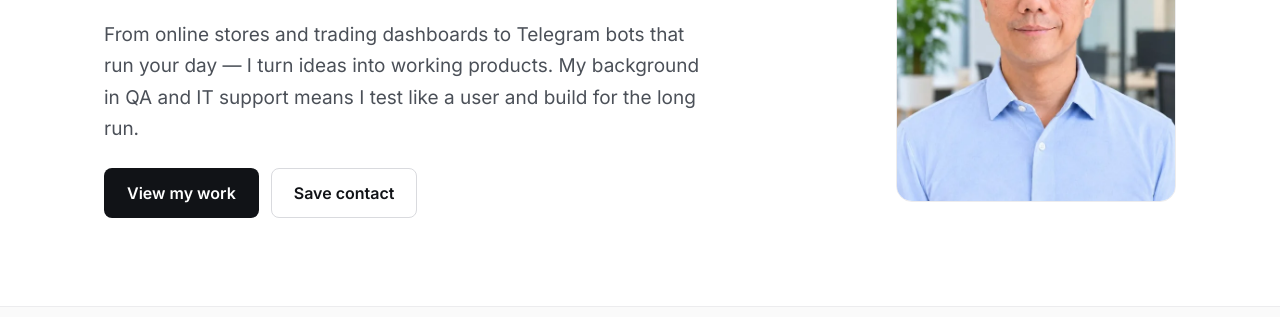
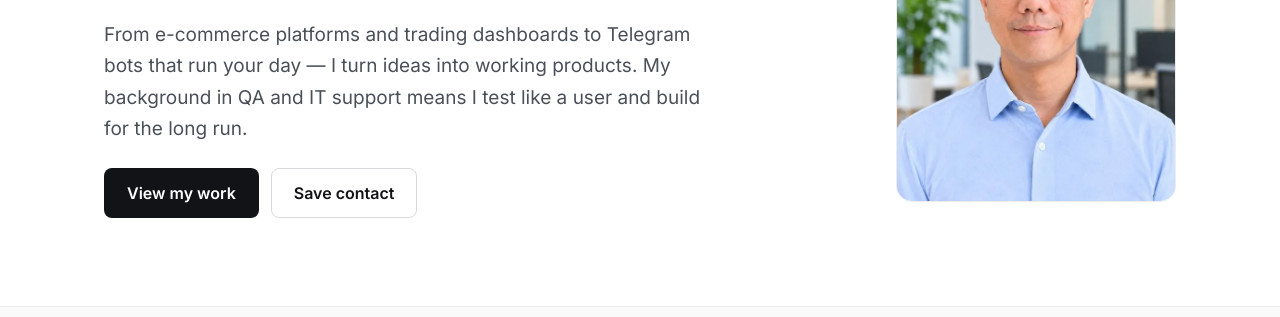
Before and after one commit to Yunuslau/yunuslau.github.io, a plain HTML site: page index.html in a window 1280 px wide. Shown: the part 332-649 px from the top of the page. Drawn offline with Linux system fonts and the light colour scheme.

Commit message:
Hero: say e-commerce platforms instead of online stores
Co-Authored-By: Claude Opus 5.5 <noreply@anthropic.com>
Claude-Session: https://claude.ai/code/session_015vcvyCNXMBqLnmWFVWN13C

```diff
--- a/index.html
+++ b/index.html
@@ -172,7 +172,7 @@ footer{color:var(--soft);font-size:14px;padding-top:40px;border-top:1px solid va
     <div class="hero-text">
       <div class="eyebrow">Jakarta, Indonesia</div>
       <h1 data-i18n="hero.title">I build web apps and AI assistants that just&nbsp;work.</h1>
-      <p class="lead" data-i18n="hero.lead">From online stores and trading dashboards to Telegram bots that run your day — I turn ideas into working products. My background in QA and IT support means I test like a user and build for the long run.</p>
+      <p class="lead" data-i18n="hero.lead">From e-commerce platforms and trading dashboards to Telegram bots that run your day — I turn ideas into working products. My background in QA and IT support means I test like a user and build for the long run.</p>
       <div class="row">
         <a href="#work" class="btn btn-dark" data-i18n="hero.cta">View my work</a>
         <a href="yunus-lau.vcf" class="btn btn-light" data-i18n="save">Save contact</a>
@@ -308,7 +308,7 @@ const UI = {
     'meta.title':'Yunus Lau – Web Apps & AI Assistants That Just Work',
     'nav.work':'Work','nav.about':'About','nav.contact':'Get in touch',
     'hero.title':'I build web apps and AI assistants that just&nbsp;work.',
-    'hero.lead':'From online stores and trading dashboards to Telegram bots that run your day — I turn ideas into working products. My background in QA and IT support means I test like a user and build for the long run.',
+    'hero.lead':'From e-commerce platforms and trading dashboards to Telegram bots that run your day — I turn ideas into working products. My background in QA and IT support means I test like a user and build for the long run.',
     'hero.cta':'View my work','save':'Save contact','hero.alt':'Portrait of Yunus Lau',
     'stat.projects':'Projects built','stat.since':'Since 2018','stat.it':'Working in IT professionally','stat.what':'Web · Apps · AI','stat.build':'What I build',
     'work.title':'Selected work','work.sub':'Click a project for details and a live demo.',
@@ -327,7 +327,7 @@ const UI = {
     'meta.title':'Yunus Lau – Aplikasi Web & Asisten AI yang Benar-Benar Berfungsi',
     'nav.work':'Karya','nav.about':'Tentang','nav.contact':'Hubungi saya',
     'hero.title':'Saya membangun aplikasi web dan asisten AI yang <span style="white-space:nowrap">benar-benar</span> berfungsi.',
-    'hero.lead':'Dari toko online dan dashboard trading hingga bot Telegram yang membantu aktivitas harian — saya mewujudkan ide menjadi produk yang siap dipakai. Latar belakang di QA dan IT support membuat saya menguji seperti pengguna dan membangun untuk jangka panjang.',
+    'hero.lead':'Dari platform e-commerce dan dashboard trading hingga bot Telegram yang membantu aktivitas harian — saya mewujudkan ide menjadi produk yang siap dipakai. Latar belakang di QA dan IT support membuat saya menguji seperti pengguna dan membangun untuk jangka panjang.',
     'hero.cta':'Lihat karya saya','save':'Simpan kontak','hero.alt':'Foto Yunus Lau',
     'stat.projects':'Proyek dibuat','stat.since':'Sejak 2018','stat.it':'Berkarier profesional di bidang IT','stat.what':'Web · Aplikasi · AI','stat.build':'Yang saya buat',
     'work.title':'Karya pilihan','work.sub':'Klik proyek untuk melihat detail dan demo langsung.',
```
